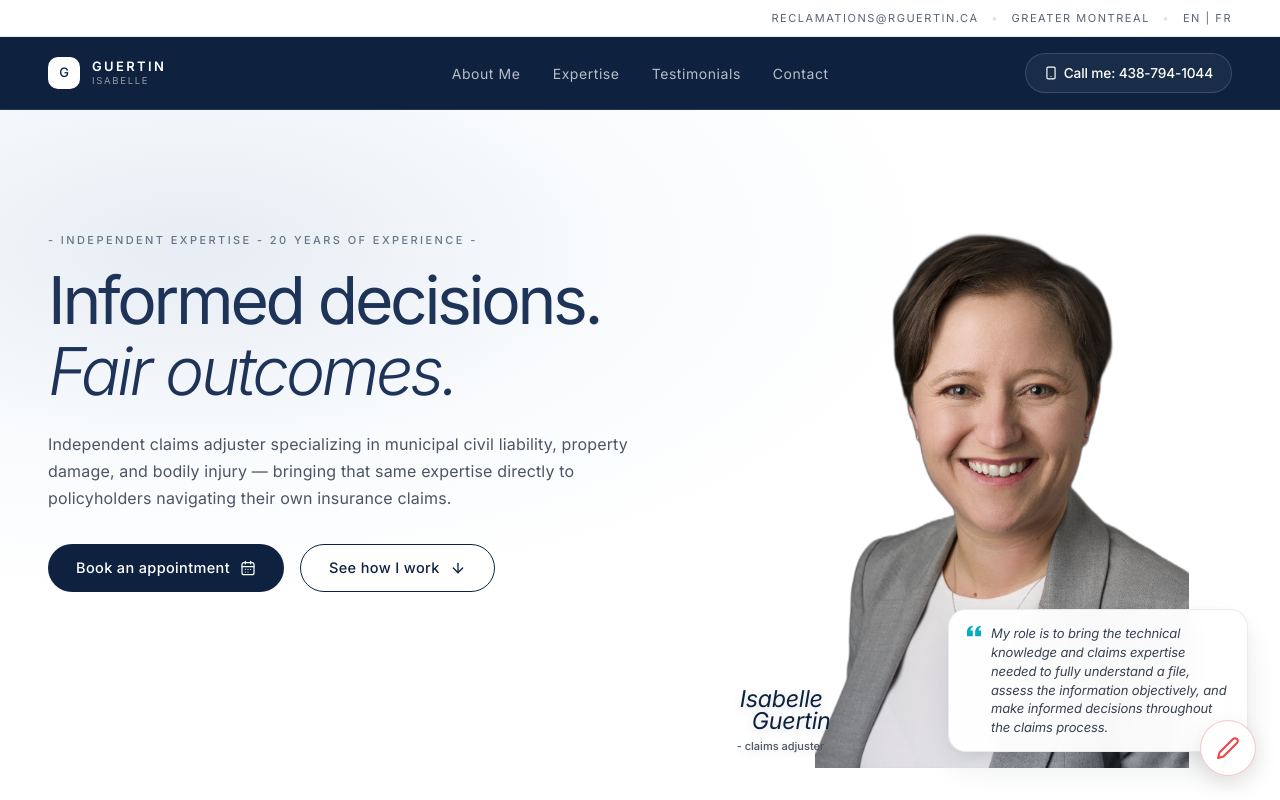
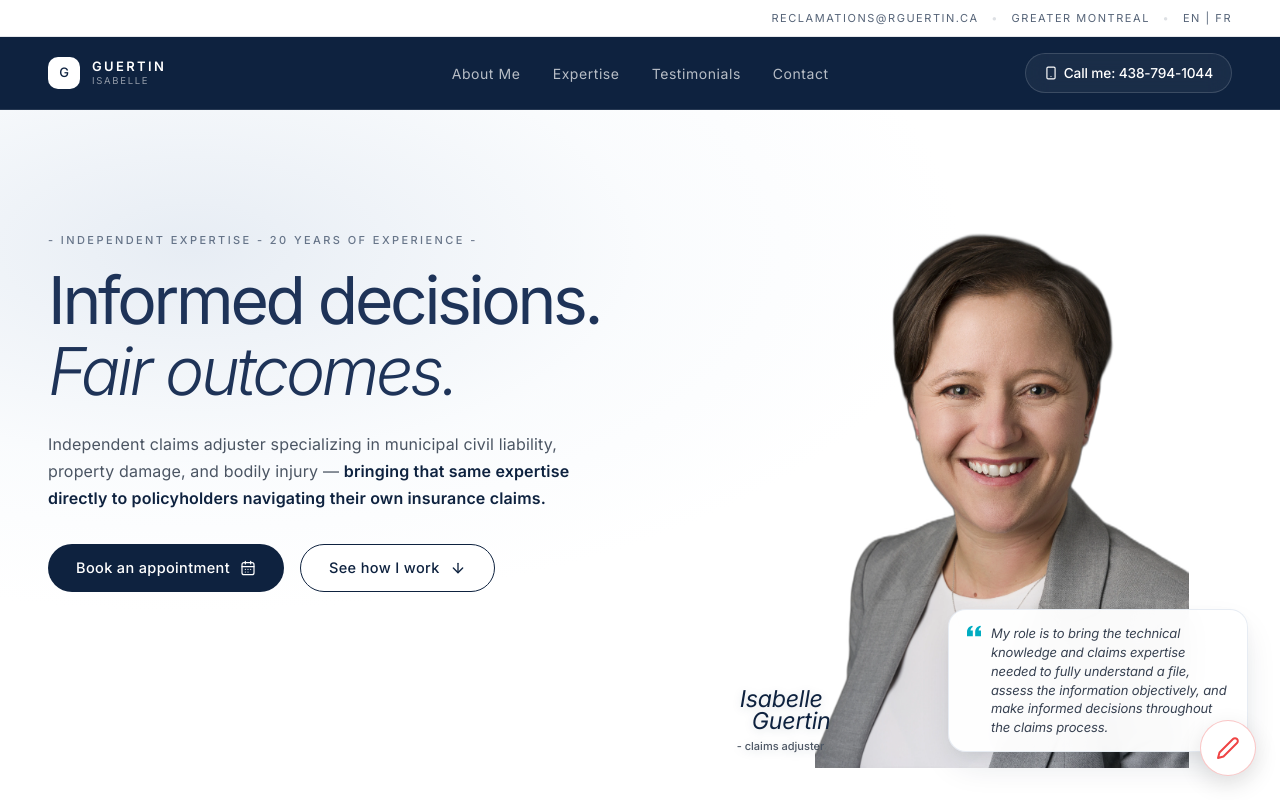
Before and after one commit to Irene2828/ClaimsExpert, a React (Vite) app: page / in a window 1280 px wide. Shown: the top 800 px of the page. Built offline with nearby package versions, Linux system fonts and the light colour scheme.

Commit message:
style: match hero subline typography and bold highlight span to approach section style

```diff
--- a/src/components/Hero.jsx
+++ b/src/components/Hero.jsx
@@ -61,14 +61,13 @@ export default function Hero() {
               </div>
             </h1>
             <p
-              className="mt-6 text-[#4B5563] text-[16px] leading-[1.68] font-normal tracking-[0.01em] hero-subline"
-              style={{ maxWidth: "680px", fontSize: "16px", lineHeight: "1.68" }}
+              className="font-inter font-normal text-[16px] leading-[1.68] text-[#4B5563] tracking-[0.01em] mt-6 max-w-[52ch] hero-subline"
+              style={{ fontSize: "16px", lineHeight: "1.68" }}
             >
-              Independent claims adjuster specializing in municipal civil liability,
-              <br className="hidden sm:inline" />
-              {" "}property damage, and bodily injury — bringing that same expertise{" "}
-              <br className="hidden sm:inline" />
-              directly to policyholders navigating their own insurance claims.
+              Independent claims adjuster specializing in municipal civil liability, property damage, and bodily injury —{" "}
+              <span className="font-semibold text-[#0E223F]">
+                bringing that same expertise directly to policyholders navigating their own insurance claims.
+              </span>
             </p>
             <div className="flex flex-col sm:flex-row gap-4 mt-8 hero-ctas-wrapper">
               <a
```
